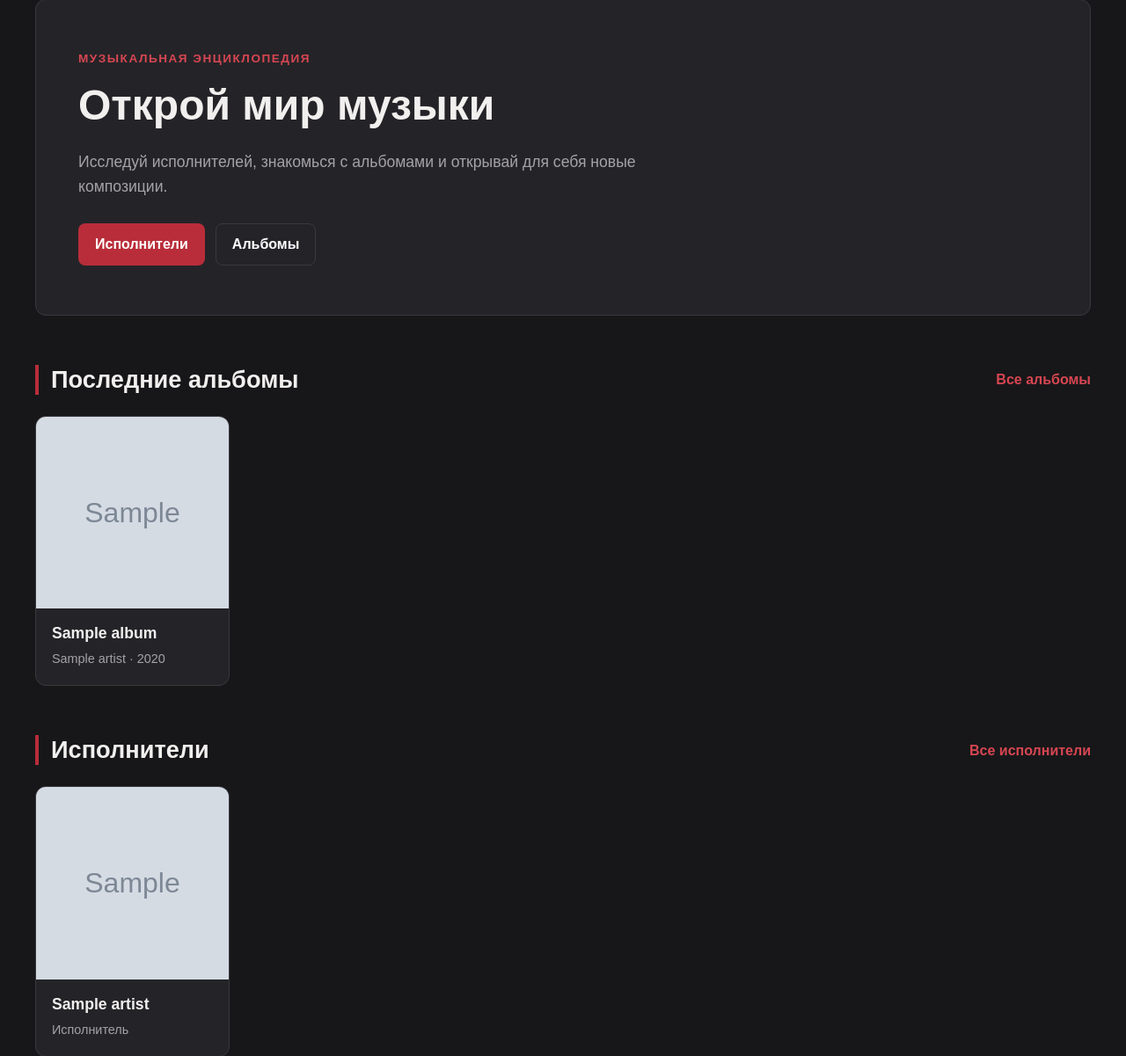
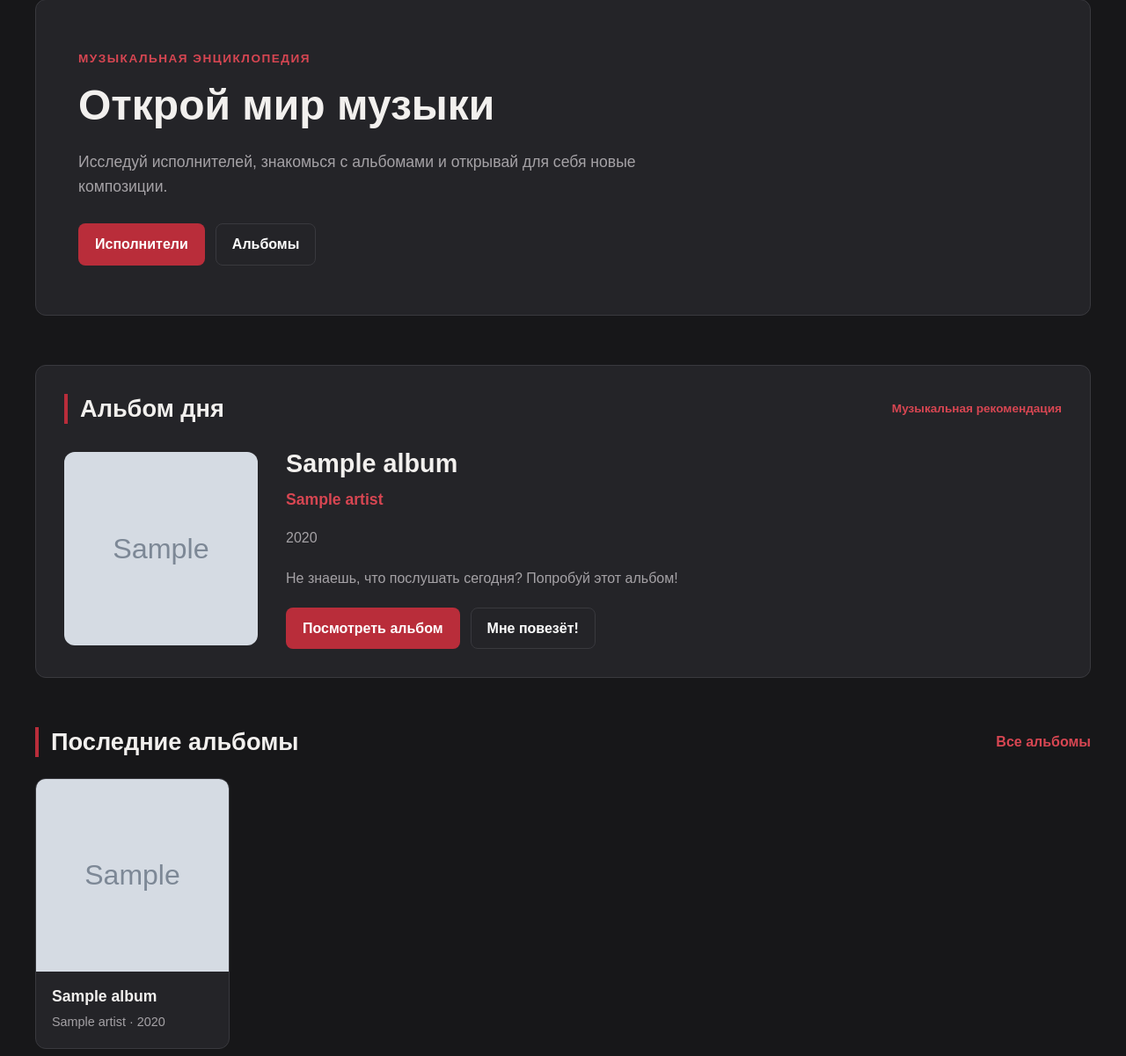
Before and after one commit to GHSolik/music-catalog, a Django app: page / in a window 1280 px wide. Shown: the part 126-1327 px from the top of the page at 88% size. Run offline with Django 5.2, Linux system fonts and the light colour scheme; tables that the repository leaves empty hold one stand-in row (values such as "Sample post"); grey boxes marked "Sample" are stand-in pictures.

Commit message:
Добавлен альбом дня и выбор случайного альбома

```diff
--- a/catalog/templates/catalog/home.html
+++ b/catalog/templates/catalog/home.html
@@ -25,6 +25,78 @@
             Альбомы
         </a>
     </div>
+
+</section>
+
+
+<section class="album-of-day">
+
+    <div class="album-of-day-header">
+        <h2 class="section-title">Альбом дня</h2>
+        <span class="daily-label">Музыкальная рекомендация</span>
+    </div>
+
+    {% if album_of_the_day %}
+
+        <div class="daily-album-content">
+
+            <a href="{% url 'album_detail' album_of_the_day.pk %}"
+               class="daily-album-cover">
+
+                {% if album_of_the_day.cover %}
+                    <img
+                        src="{{ album_of_the_day.cover.url }}"
+                        alt="Обложка альбома {{ album_of_the_day.title }}"
+                        loading="lazy"
+                    >
+                {% else %}
+                    <div class="card-placeholder">♫</div>
+                {% endif %}
+
+            </a>
+
+            <div class="daily-album-info">
+
+                <h3>{{ album_of_the_day.title }}</h3>
+
+                <p class="daily-artist">
+                    {{ album_of_the_day.artist.name }}
+                </p>
+
+                {% if album_of_the_day.release_date %}
+                    <p class="detail-meta">
+                        {{ album_of_the_day.release_date|date:"Y" }}
+                    </p>
+                {% endif %}
+
+                <p class="daily-description">
+                    Не знаешь, что послушать сегодня?
+                    Попробуй этот альбом!
+                </p>
+
+                <div class="hero-actions">
+                    <a href="{% url 'album_detail' album_of_the_day.pk %}"
+                       class="button">
+                        Посмотреть альбом
+                    </a>
+
+                    <a href="{% url 'random_album' %}"
+                       class="button button-secondary">
+                        Мне повезёт!
+                    </a>
+                </div>
+
+            </div>
+
+        </div>
+
+    {% else %}
+
+        <div class="empty-state">
+            <p>Пока нет альбомов для рекомендаций.</p>
+        </div>
+
+    {% endif %}
 
 </section>
 
--- a/catalog/urls.py
+++ b/catalog/urls.py
@@ -6,6 +6,7 @@ urlpatterns = [
     path("", views.home, name="home"),
 
     path("artists/", views.artist_list, name="artist_list"),
+    path("albums/random/", views.random_album, name="random_album"),
     path("artists/<int:pk>/", views.artist_detail, name="artist_detail"),
 
     path("albums/", views.album_list, name="album_list"),
--- a/catalog/views.py
+++ b/catalog/views.py
@@ -1,5 +1,8 @@
+import hashlib
+
+from django.shortcuts import render, get_object_or_404, redirect
+from django.utils import timezone
 from django.db.models import Q
-from django.shortcuts import render, get_object_or_404
 
 from .models import Artist, Album
 
@@ -16,9 +19,32 @@ def home(request):
         .order_by("-pk")[:6]
     )
 
+    # Выбираем альбом дня
+    album_of_the_day = None
+
+    album_ids = list(
+        Album.objects.order_by("pk").values_list("pk", flat=True)
+    )
+
+    if album_ids:
+        today = timezone.localdate().isoformat()
+
+        date_hash = hashlib.sha256(
+            today.encode("utf-8")
+        ).hexdigest()
+
+        index = int(date_hash, 16) % len(album_ids)
+
+        album_of_the_day = (
+            Album.objects
+            .select_related("artist")
+            .get(pk=album_ids[index])
+        )
+
     return render(request, "catalog/home.html", {
         "latest_albums": latest_albums,
         "featured_artists": featured_artists,
+        "album_of_the_day": album_of_the_day,
     })
 
 
@@ -100,3 +126,11 @@ def search(request):
         "artists": artists,
         "albums": albums,
     })
+
+def random_album(request):
+    album = Album.objects.order_by("?").first()
+
+    if album is None:
+        return redirect("album_list")
+
+    return redirect("album_detail", pk=album.pk)
--- a/static/css/style.css
+++ b/static/css/style.css
@@ -274,7 +274,6 @@ p {
     text-underline-offset: 4px;
 }
 
-
 /* Поиск */
 
 .search-form {
@@ -311,6 +310,70 @@ p {
     .search-form {
         flex-direction: column;
     }
+}
+
+/* Альбом дня */
+
+.album-of-day {
+    margin-bottom: 56px;
+    padding: 32px;
+
+    background: var(--surface);
+    border: 1px solid var(--border);
+    border-radius: var(--radius);
+}
+
+.album-of-day-header {
+    display: flex;
+    justify-content: space-between;
+    align-items: center;
+    gap: 16px;
+    margin-bottom: 28px;
+}
+
+.album-of-day-header .section-title {
+    margin-bottom: 0;
+}
+
+.daily-label {
+    color: var(--accent-hover);
+    font-size: 0.85rem;
+    font-weight: 600;
+}
+
+.daily-album-content {
+    display: grid;
+    grid-template-columns: 220px minmax(0, 1fr);
+    align-items: center;
+    gap: 32px;
+}
+
+.daily-album-cover {
+    display: block;
+    overflow: hidden;
+    border-radius: var(--radius);
+}
+
+.daily-album-cover img {
+    width: 100%;
+    aspect-ratio: 1 / 1;
+    object-fit: cover;
+}
+
+.daily-album-info h3 {
+    margin: 0 0 8px;
+    font-size: 1.8rem;
+}
+
+.daily-artist {
+    color: var(--accent-hover);
+    font-size: 1.1rem;
+    font-weight: 600;
+}
+
+.daily-description {
+    margin: 20px 0;
+    color: var(--text-muted);
 }
 
 /* ==========================================
@@ -618,6 +681,11 @@ p {
     .artist-detail .card-placeholder {
         max-width: 100%;
     }
+
+    .daily-album-content {
+        grid-template-columns: 180px minmax(0, 1fr);
+        gap: 24px;
+    }
 }
 
 @media (max-width: 480px) {
@@ -667,6 +735,25 @@ p {
         padding-top: 12px;
         padding-bottom: 12px;
     }
+
+    .album-of-day {
+        padding: 20px;
+    }
+
+    .album-of-day-header {
+        align-items: flex-start;
+        flex-direction: column;
+        gap: 8px;
+    }
+
+    .daily-album-content {
+        grid-template-columns: 1fr;
+        gap: 20px;
+    }
+
+    .daily-album-info h3 {
+        font-size: 1.5rem;
+    }
 }
 
 @media (prefers-reduced-motion: reduce) {
```
